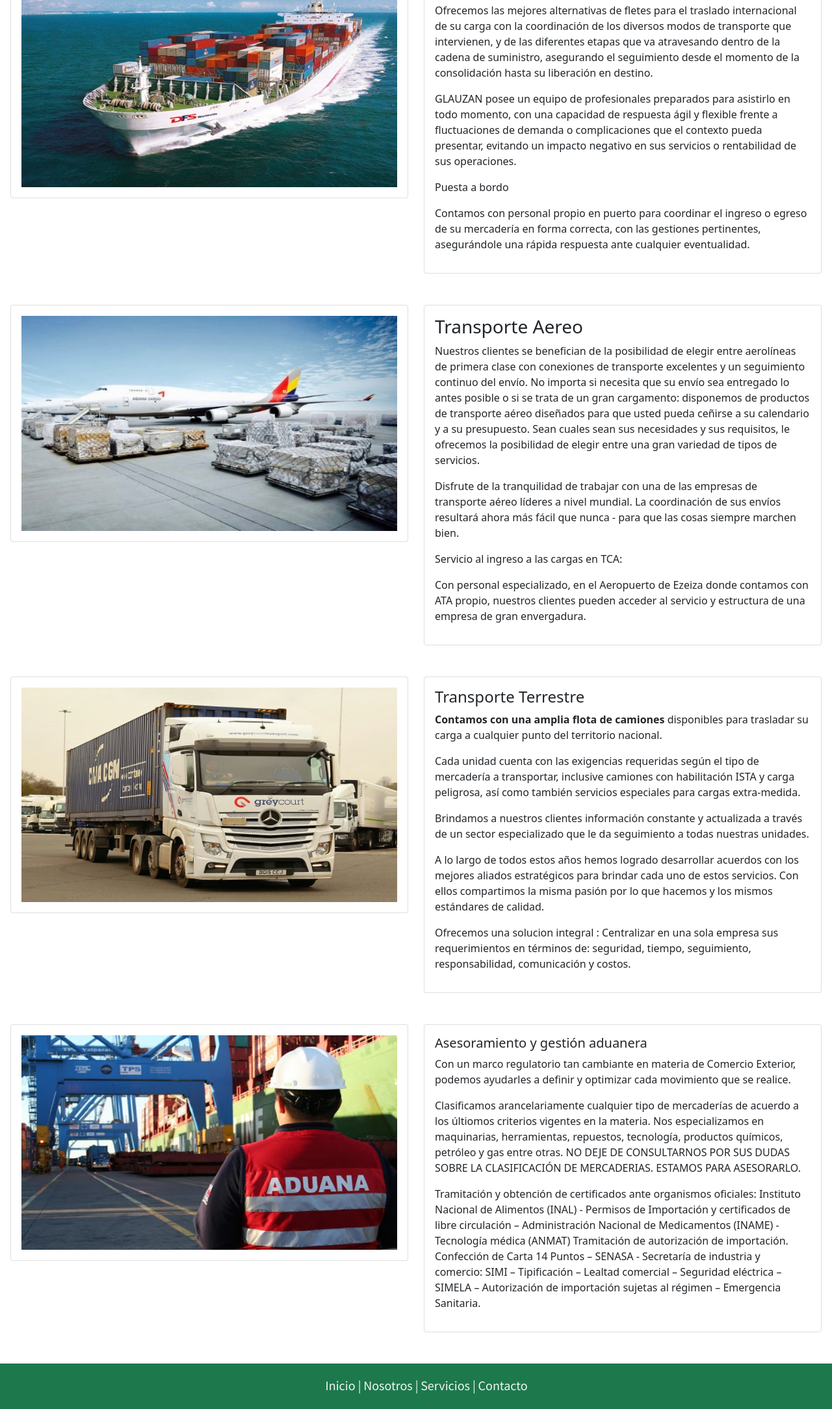
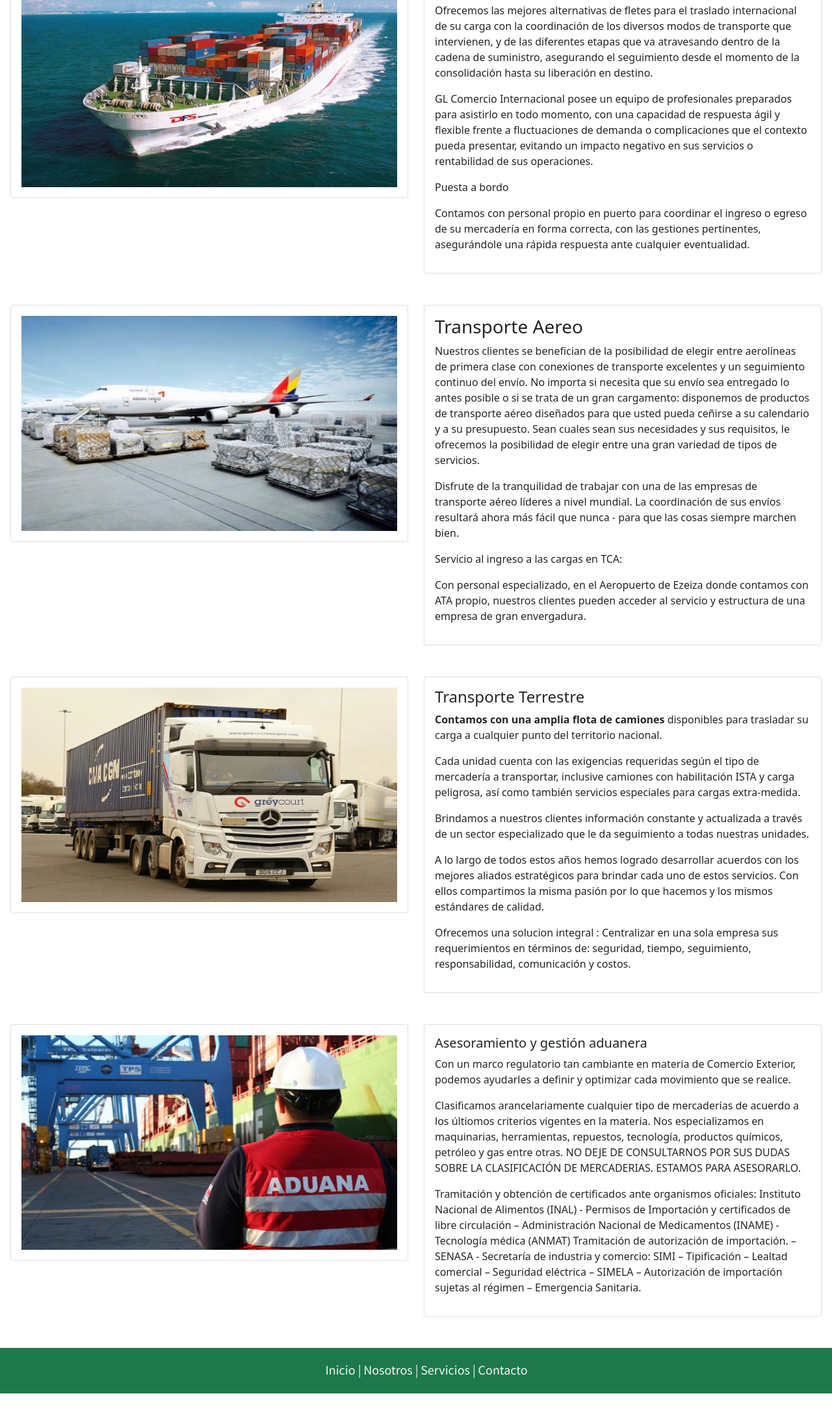
Before and after one commit to LeoAlias/glauzan, a plain HTML site: page services.html in a window 1280 px wide. Shown: the part 315-2483 px from the top of the page at 65% size. After the commit the page ends 2459 px from the top, so only its background shows below. Drawn offline with nearby package versions, Linux system fonts and the light colour scheme.

Commit message:
modificaron textos y estilos

```diff
--- a/services.html
+++ b/services.html
@@ -49,7 +49,7 @@
                           Ofrecemos las mejores alternativas de fletes para el traslado internacional de su carga con la coordinación de los diversos modos de transporte que intervienen, y de las diferentes etapas que va atravesando dentro de la cadena de suministro, asegurando el seguimiento desde el momento de la consolidación hasta su liberación en destino.
                         </p>
                         <p>
-                          GLAUZAN  posee un equipo de profesionales preparados para asistirlo en todo momento, con una capacidad de respuesta ágil y flexible frente a fluctuaciones de demanda o complicaciones que el contexto pueda presentar, evitando un impacto negativo en sus servicios o rentabilidad de sus operaciones.
+                          GL Comercio Internacional  posee un equipo de profesionales preparados para asistirlo en todo momento, con una capacidad de respuesta ágil y flexible frente a fluctuaciones de demanda o complicaciones que el contexto pueda presentar, evitando un impacto negativo en sus servicios o rentabilidad de sus operaciones.
                         </p>
                         <p>
                           Puesta a bordo
@@ -142,7 +142,7 @@
                         Clasificamos arancelariamente cualquier tipo de mercaderías de acuerdo a los últiomos criterios vigentes en la materia. Nos especializamos en maquinarias, herramientas, repuestos, tecnología, productos químicos, petróleo y gas entre otras. NO DEJE DE CONSULTARNOS POR SUS DUDAS SOBRE LA CLASIFICACIÓN DE MERCADERIAS. ESTAMOS PARA ASESORARLO.
                     </p>
                     <p>
-                        Tramitación y obtención de certificados ante organismos oficiales: Instituto Nacional de Alimentos (INAL) - Permisos de Importación y certificados de libre circulación – Administración Nacional de Medicamentos (INAME) - Tecnología médica (ANMAT) Tramitación de autorización de importación. Confección de Carta 14 Puntos – SENASA - Secretaría de industria y comercio: SIMI – Tipificación – Lealtad comercial – Seguridad eléctrica – SIMELA – Autorización de importación sujetas al régimen – Emergencia Sanitaria.
+                        Tramitación y obtención de certificados ante organismos oficiales: Instituto Nacional de Alimentos (INAL) - Permisos de Importación y certificados de libre circulación – Administración Nacional de Medicamentos (INAME) - Tecnología médica (ANMAT) Tramitación de autorización de importación.  – SENASA - Secretaría de industria y comercio: SIMI – Tipificación – Lealtad comercial – Seguridad eléctrica – SIMELA – Autorización de importación sujetas al régimen – Emergencia Sanitaria.
                     </p>
                   </div>
               </div>
```
